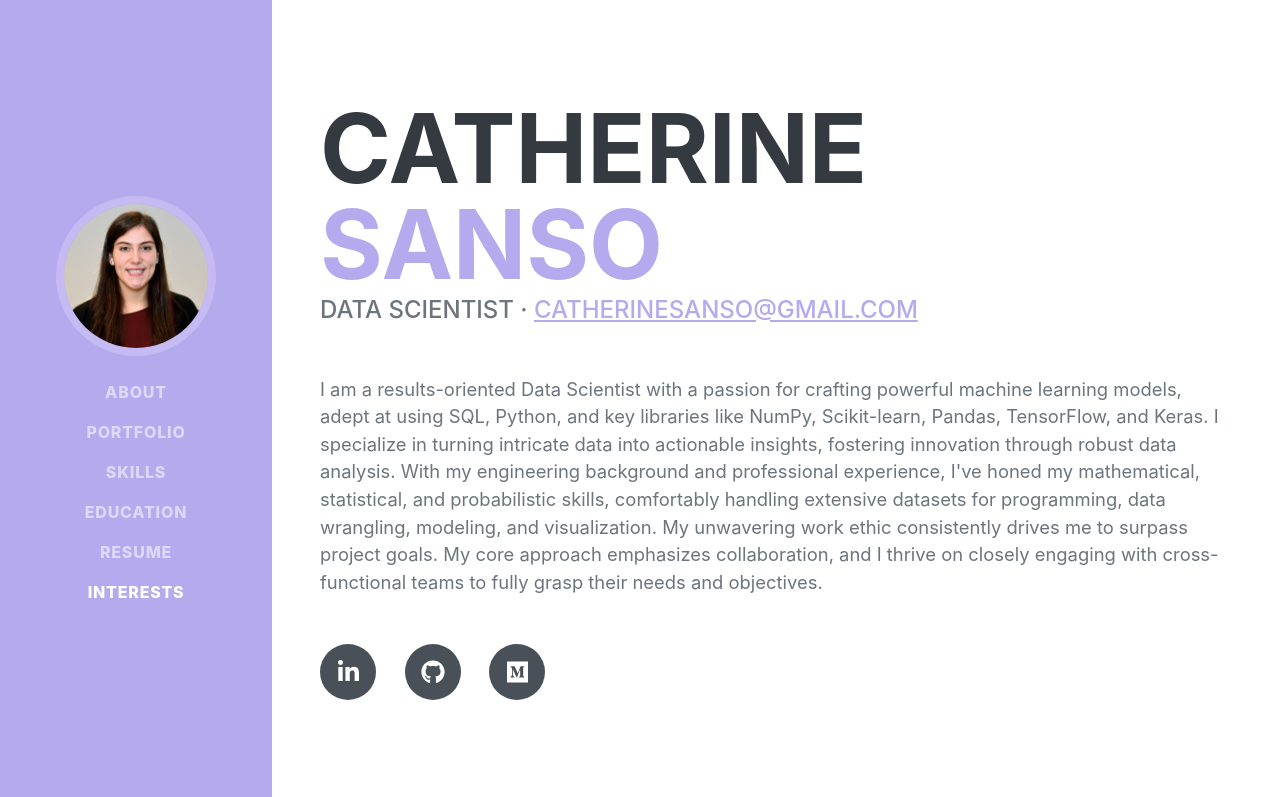
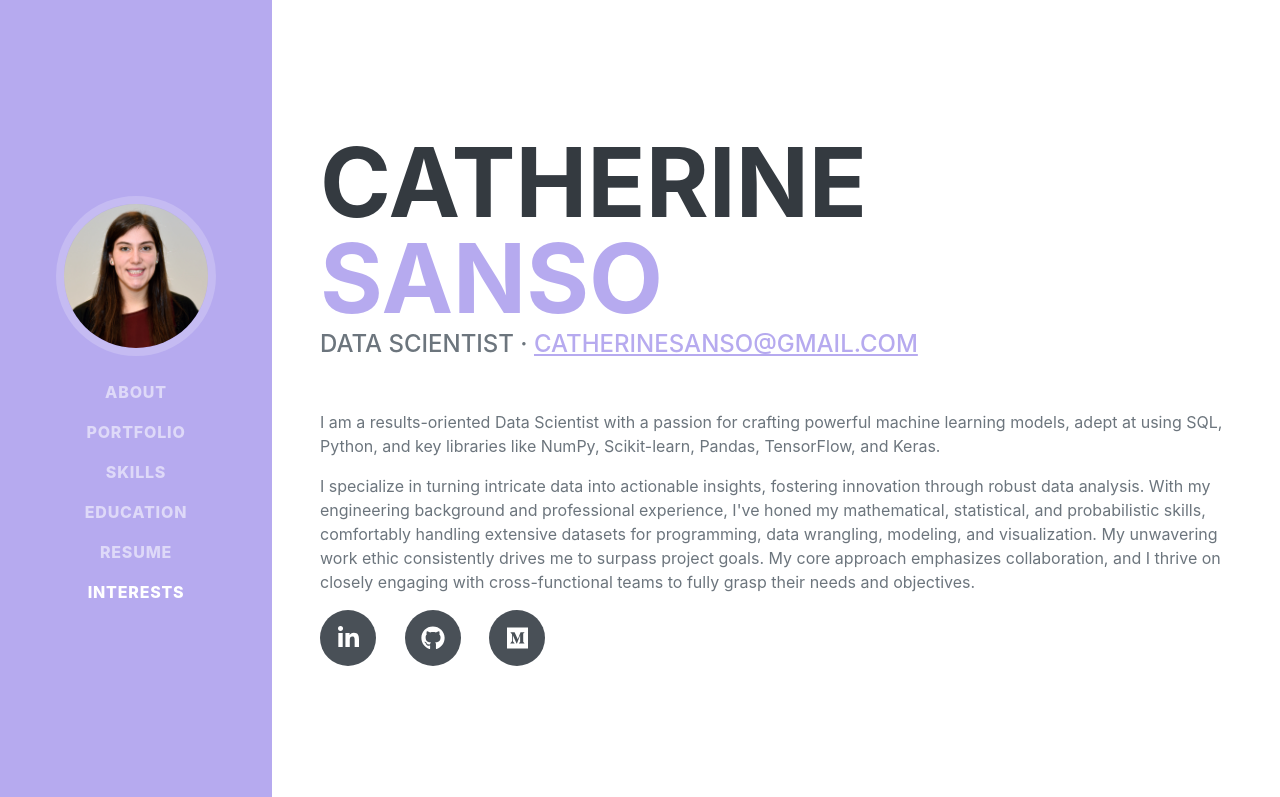
Before and after one commit to catherinesanso/catherinesanso.github.io, a website: page index.html in a window 1280 px wide. Shown: the top 797 px of the page. Drawn offline with nearby package versions, Linux system fonts and the light colour scheme; a web font is replaced by a local one.

Commit message:
Update index.html

```diff
--- a/index.html
+++ b/index.html
@@ -58,7 +58,8 @@
                         Data Scientist ·
                         <a href="mailto:catherinesanso@gmail.com">catherinesanso@gmail.com</a>
                     </div>
-                    <p class="lead mb-5">I am a results-oriented Data Scientist with a passion for crafting powerful machine learning models, adept at using SQL, Python, and key libraries like NumPy, Scikit-learn, Pandas, TensorFlow, and Keras. I specialize in turning intricate data into actionable insights, fostering innovation through robust data analysis. With my engineering background and professional experience, I've honed my mathematical, statistical, and probabilistic skills, comfortably handling extensive datasets for programming, data wrangling, modeling, and visualization. My unwavering work ethic consistently drives me to surpass project goals. My core approach emphasizes collaboration, and I thrive on closely engaging with cross-functional teams to fully grasp their needs and objectives.</p>
+                    <p class="lead mb-5"><p>I am a results-oriented Data Scientist with a passion for crafting powerful machine learning models, adept at using SQL, Python, and key libraries like NumPy, Scikit-learn, Pandas, TensorFlow, and Keras.</p>
+                    <p>I specialize in turning intricate data into actionable insights, fostering innovation through robust data analysis. With my engineering background and professional experience, I've honed my mathematical, statistical, and probabilistic skills, comfortably handling extensive datasets for programming, data wrangling, modeling, and visualization. My unwavering work ethic consistently drives me to surpass project goals. My core approach emphasizes collaboration, and I thrive on closely engaging with cross-functional teams to fully grasp their needs and objectives.</p>
                     <div class="social-icons">
                         <a class="social-icon" href="https://www.linkedin.com/in/data-with-catherine/" target=_blank><i class="fab fa-linkedin-in"></i></a>
                         <a class="social-icon" href="https://github.com/catherinesanso" target=_blank><i class="fab fa-github"></i></a>
```
